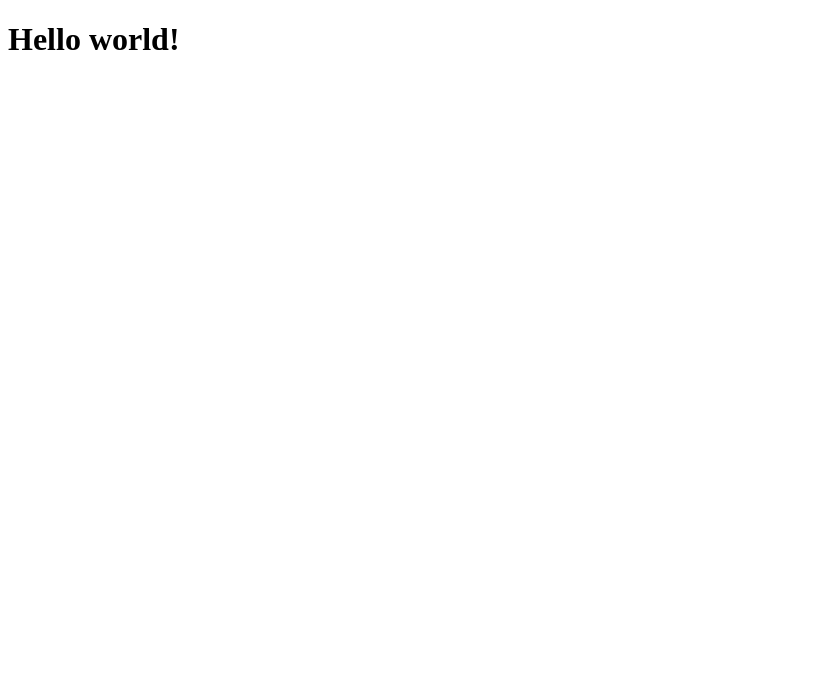
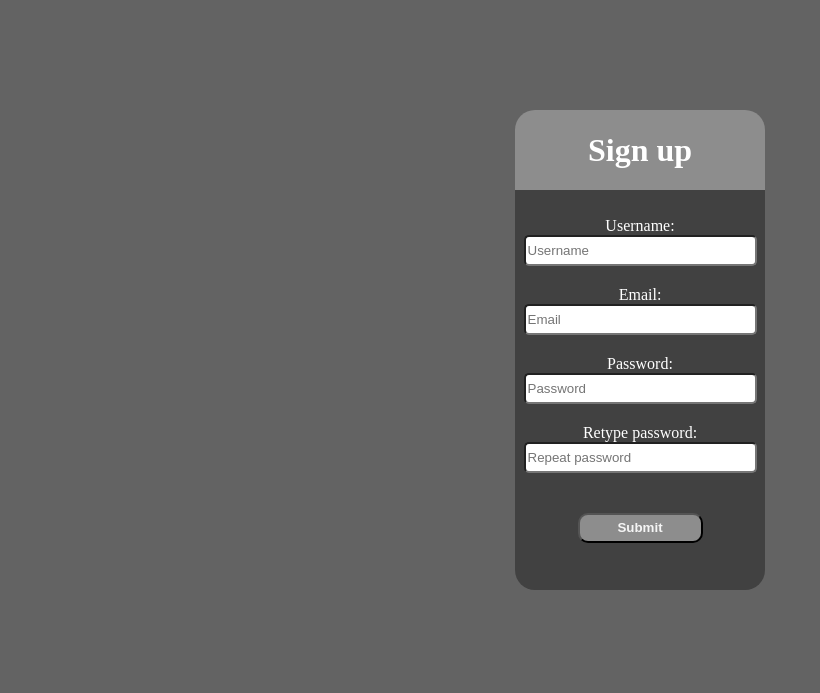
Before and after one commit to pvictortm/IntegrationPhP-JS-MySQL, a plain HTML site: page index.html in a window 1280 px wide. Shown: the whole page, without its empty margins (0-820 px from the left). Drawn offline with Linux system fonts and the light colour scheme.

Commit message:
Estilização inicial

```diff
--- a/index.html
+++ b/index.html
@@ -4,9 +4,28 @@
     <meta charset="UTF-8">
     <meta http-equiv="X-UA-Compatible" content="IE=edge">
     <meta name="viewport" content="width=device-width, initial-scale=1.0">
-    <title>Document</title>
+    <title>Registration client</title>
+    <link rel="stylesheet" type="text/css" href="./styles/style-index.css"/>
+
 </head>
 <body>
-    <h1>Hello world!</h1>
+    <div class="mainlabel">
+        <h1>Sign up</h1>
+    </div>
+
+    <div class="formsdatas">
+    <form action="">
+            <label for="">Username:</label>
+            <input type="text" placeholder="Username">
+            <label for="">Email:</label>
+            <input type="text" placeholder="Email">
+            <label for="">Password:</label>
+            <input type="password" placeholder="Password">
+            <label for="">Retype password:</label>
+            <input type="password" placeholder="Repeat password">
+            <input class="submitbutton" type="submit" value="Submit">
+    </form>
+    </div>
+
 </body>
 </html>
--- /dev/null
+++ b/styles/style-index.css
@@ -0,0 +1,64 @@
+body{
+    margin: 0px;
+    padding: 0px;
+    width: 100%;
+    height: 100vh;
+    align-items: center;
+    justify-content: center;
+    display: flex;
+    flex-direction: column;
+    background-color: #636363;
+}
+
+.mainlabel {
+    text-align: center;
+    background-color: #8D8D8D;
+    width: 250px;
+    border-radius: 20px 20px 0px 0px;
+}
+
+.formsdatas{
+    height: 500px;
+    width: 250px;
+    margin: 0px;
+    padding: 0px;
+}
+
+h1 {
+    color: white;
+}
+
+form {
+    align-items: center;
+    justify-content: center;
+    display: flex;
+    flex-direction: column;
+    height: 80%;
+    width: 100%;
+    border-radius: 0px 0px 20px 20px;
+    background-color: #414141;
+    color: white;
+}
+
+
+input {
+    margin-bottom: 20px;
+    border-radius: 5px;
+    width: 90%;
+    height: 25px;
+}
+
+
+label {
+
+}
+
+.submitbutton {
+    background-color: #8D8D8D;
+    color: whitesmoke;
+    font-weight: bold ;
+    border-radius: 10px;
+    width: 50%;
+    height: 30px;
+    margin-top: 20px;
+}
```
